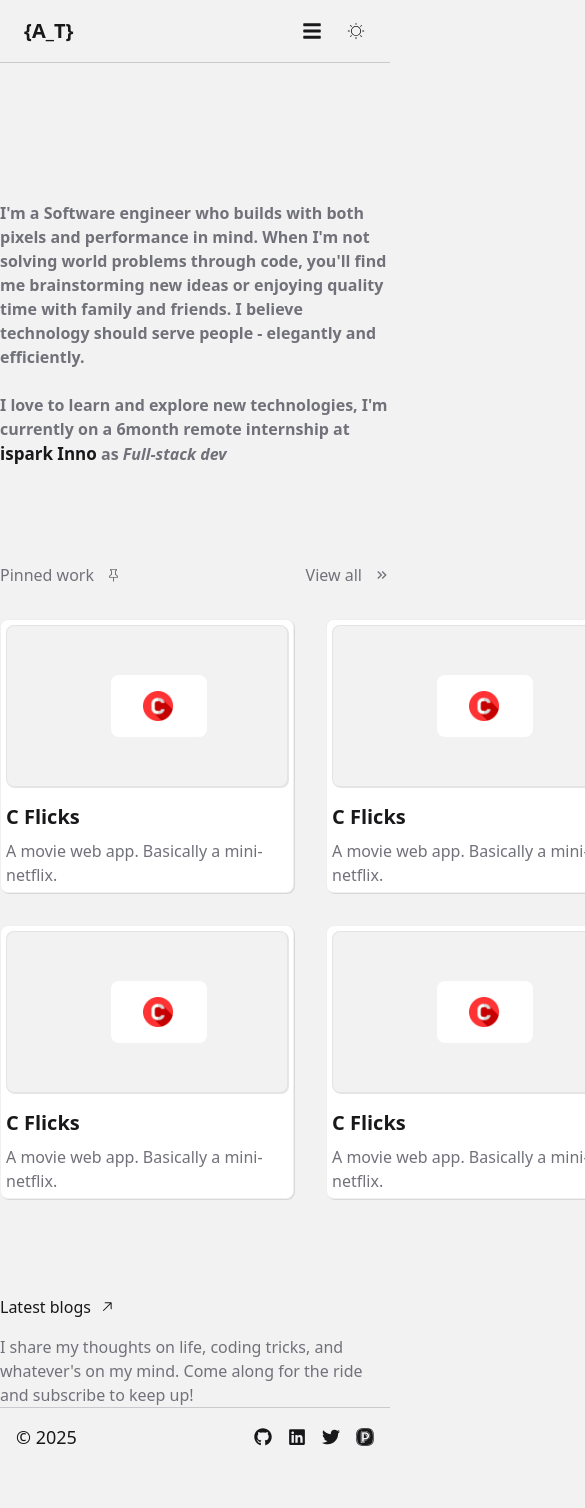
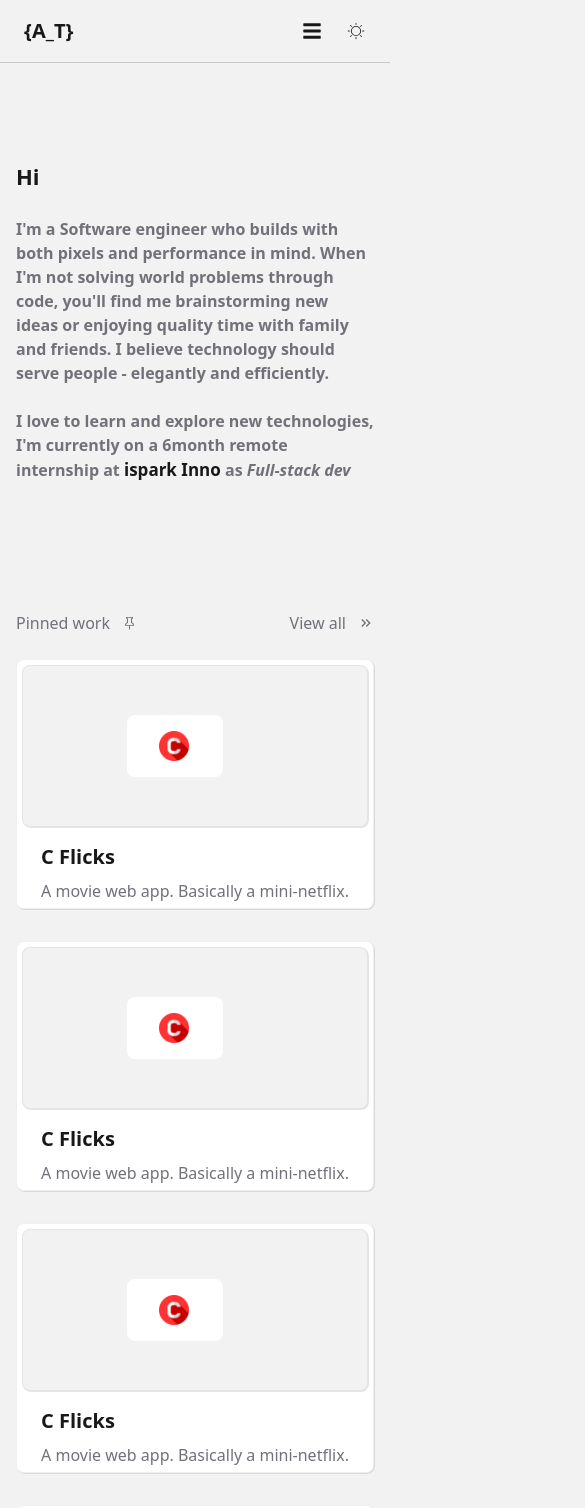
Before and after one commit to Arantisjr/my_portfolio, a Next.js app: page / in a window 390 px wide. Shown: the top 1508 px of the page, 585 px wide, since content can reach past the window. Before the commit the page ends 1467 px from the top, so only its background shows below. Built offline with nearby package versions, Linux system fonts and the light colour scheme.

Commit message:
styles: made the page ui responsive

```diff
--- a/app/components/My_services.jsx
+++ b/app/components/My_services.jsx
@@ -4,8 +4,8 @@ const My_services = ({language, description}) => {
   return (
     <div className="m_main_container">
         <p><FaCode  size={30}/></p>
-        <p className="text-3xl font-bold text-[var(--bold-text)]">{language}</p>
-        <p className="text-xl text-[var(--text-color)]">{description}</p>
+        <p className="text-3xl md:text-2xl font-bold text-[var(--bold-text)]">{language}</p>
+        <p className="text-xl md:text-sm text-[var(--text-color)]">{description}</p>
 
     </div>
   )
--- a/app/components/Writting_nav.jsx
+++ b/app/components/Writting_nav.jsx
@@ -1,7 +1,7 @@
 const Writting_nav = ({link_nav, description_nav}) => {
   return (
     <>
-      <div className="flex flex-col gap-3.5 mt-[9rem] ">
+      <div className="flex flex-col gap-3.5 mt-[9rem] p-[1rem] ">
         <p className="text-3xl font-bold text-[var(--bold-text)]">
           {link_nav}
           {/* Writings! */}
--- a/app/education/page.tsx
+++ b/app/education/page.tsx
@@ -6,7 +6,7 @@ export default function Home() {
   return (
    <>
    <Writting_nav link_nav={'Education'} description_nav={"Here is my Software Engineering Journey. "} />
-   <div className="mt-[6rem] mb-[6rem]">
+   <div className="mt-[6rem] mb-[6rem] p-[1rem]">
    {
 educationData.map((e) => <Education {...e} key={e.id} />)
    }
--- a/app/globals.css
+++ b/app/globals.css
@@ -24,8 +24,8 @@ body {
   padding: 0 40rem;
   font-size: 16px;
 }
-@media (width <= 1024px) {
-  body{
+@media (max-width: 768px) {
+    body{
     padding: 0;
   }
 }
--- a/app/links/My_link.tsx
+++ b/app/links/My_link.tsx
@@ -5,7 +5,7 @@ import { LuMail } from "react-icons/lu";
 import Link from 'next/link';
 const My_link = () => {
   return (
-    <div className='flex flex-col gap-6 item-center mb-[20rem] mt-[5rem] '>
+    <div className='flex flex-col gap-6 item-center mb-[20rem] mt-[5rem] p-[1rem] '>
       <div className="link_main_container">
         {
           my_socials.map((s) => <Socials {...s} key={s.id} />)  // Here, we're passing each social icon and name as props to the Socials component
--- a/app/services/Services.tsx
+++ b/app/services/Services.tsx
@@ -5,7 +5,7 @@ const Services = () => {
   return (
     <>
 
-    <div className='flex flex-col gap-[2rem] mb-[9rem] mt-[5rem]'>
+    <div className='flex flex-col gap-[2rem] mb-[9rem] mt-[5rem] p-[1rem]'>
       {
         my_services.map((s) => <My_services {...s} key={s.id} />)
       }
--- a/app/styles/HeroSection.css
+++ b/app/styles/HeroSection.css
@@ -12,3 +12,8 @@
     color:var(--bold-text) ;
 
 }
+@media (max-width: 768px) {
+.hero_main_container{
+    padding: 1rem;
+}
+}
--- a/app/styles/MainSection.css
+++ b/app/styles/MainSection.css
@@ -24,3 +24,17 @@
     gap: 2rem;
     grid-template-columns: 1fr 1fr;
 }
+
+@media (max-width: 768px) {
+  .first_container {
+    gap: 1.5rem; /* Reduced gap for mobile */
+    padding: 1rem;
+  }
+
+  .main_main_section {
+    grid-template-columns: 1fr !important; /* Force single column */
+    gap: 1.5rem; /* Adjusted gap for mobile */
+  }
+
+
+}
--- a/app/styles/My_link.css
+++ b/app/styles/My_link.css
@@ -32,3 +32,9 @@
         opacity: 0.8;
 
 }
+@media (max-width: 768px) {
+    .link_main_container{
+        grid-template-columns: 1fr !important;
+
+    }
+}
--- a/app/styles/My_project.css
+++ b/app/styles/My_project.css
@@ -32,6 +32,7 @@
     margin-left: 1.5rem;
 
 
+
 }
 
 .my_project .project_text{
@@ -40,3 +41,10 @@
     flex-direction: column;
     align-items: start;
 }
+@media (max-width: 768px) {
+  .my_project_up_div{
+    height: 11rem;
+
+
+  }
+}
```
Also changed, not shown: app/styles/Projects.css (+10 -0 lines).
